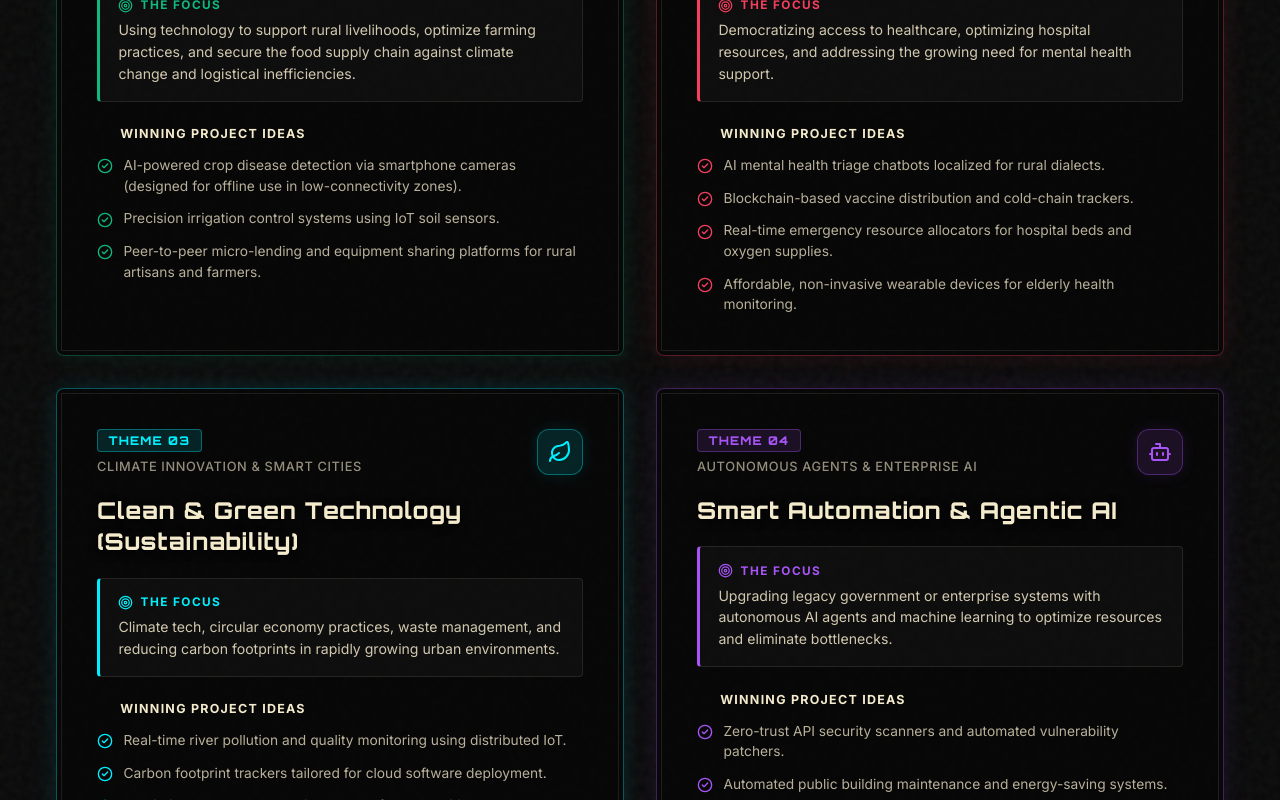
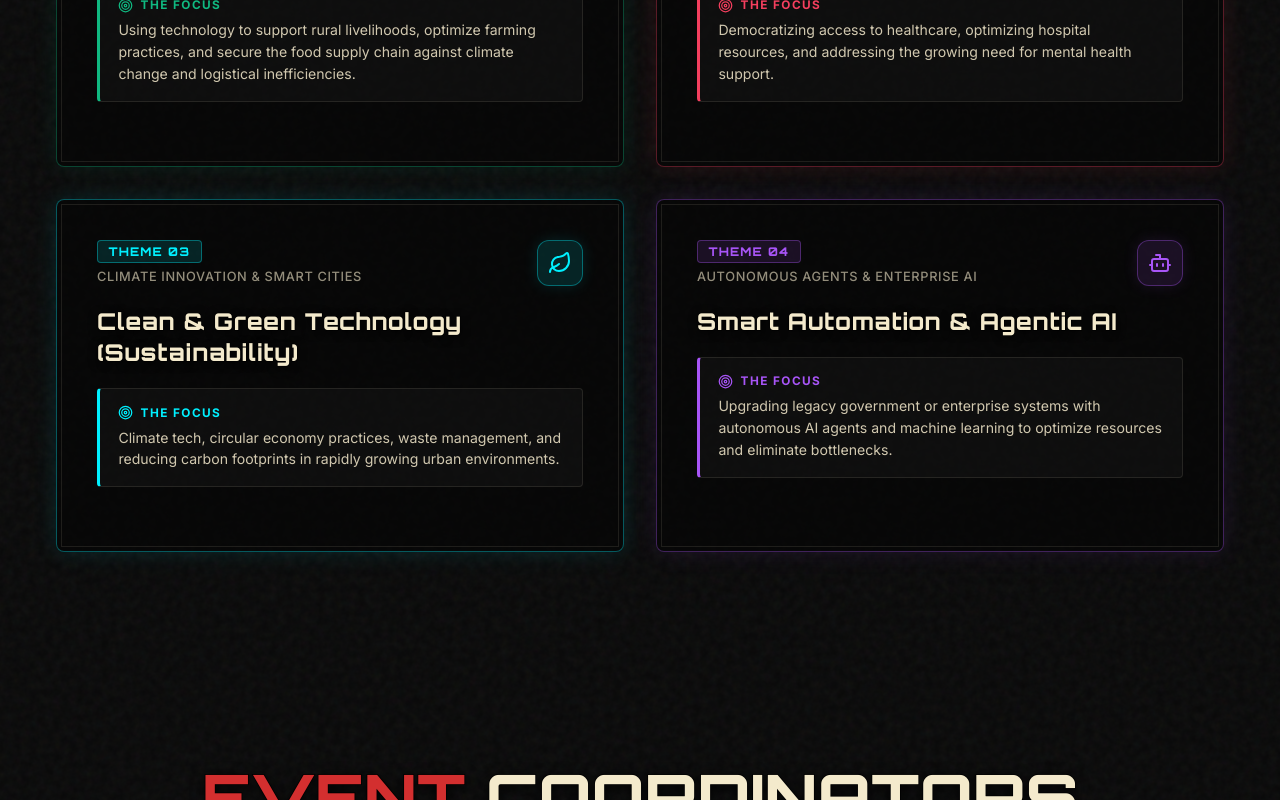
Before and after one commit to akshbir17/techfest, a React (Vite) app: page / in a window 1280 px wide. Shown: the part 3940-4740 px from the top of the page. Built offline with nearby package versions, Linux system fonts and the light colour scheme.

Commit message:
Hide Winning Project Ideas from theme cards

```diff
--- a/src/components/sections/ThemesSection.jsx
+++ b/src/components/sections/ThemesSection.jsx
@@ -215,31 +215,7 @@ const ThemesSection = () => {
                       </p>
                     </div>
 
-                    {/* Winning Project Ideas Section */}
-                    <div>
-                      <div style={{ display: 'flex', alignItems: 'center', gap: '0.45rem', fontSize: '0.78rem', fontWeight: '800', letterSpacing: '0.1em', color: 'var(--color-star-white)', textTransform: 'uppercase', marginBottom: '0.85rem' }}>
-                        <Lightbulb size={16} color="var(--color-bright-crimson)" /> Winning Project Ideas
-                      </div>
-
-                      <ul style={{ listStyle: 'none', padding: 0, margin: 0, display: 'flex', flexDirection: 'column', gap: '0.75rem' }}>
-                        {theme.ideas.map((idea, idx) => (
-                          <li
-                            key={idx}
-                            style={{
-                              display: 'flex',
-                              alignItems: 'flex-start',
-                              gap: '0.65rem',
-                              fontSize: '0.86rem',
-                              color: 'rgba(244, 234, 204, 0.75)',
-                              lineHeight: '1.5'
-                            }}
-                          >
-                            <CheckCircle2 size={16} color={theme.accentColor} style={{ flexShrink: 0, marginTop: '0.2rem' }} />
-                            <span>{idea}</span>
-                          </li>
-                        ))}
-                      </ul>
-                    </div>
+                    {/* Winning Project Ideas Section - Hidden */}
                   </div>
                 </GlassCard>
               </motion.div>
```
